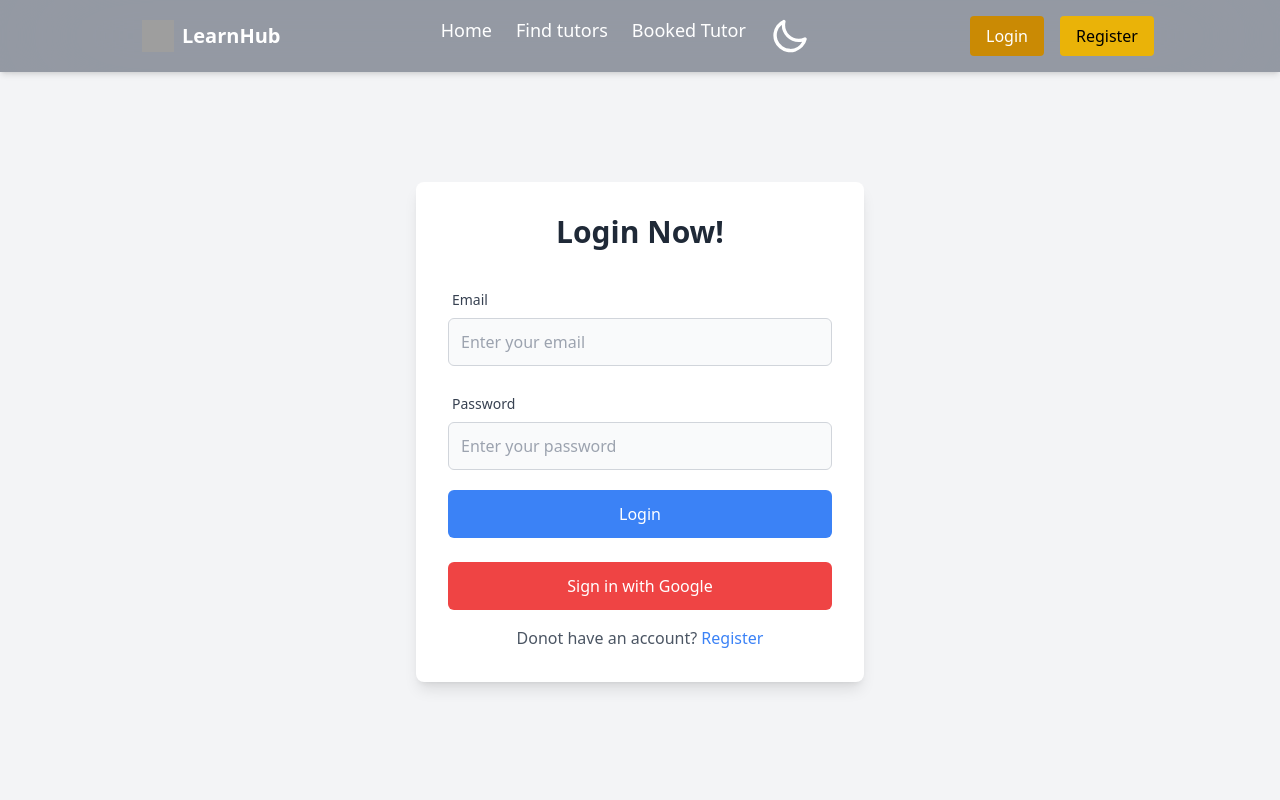
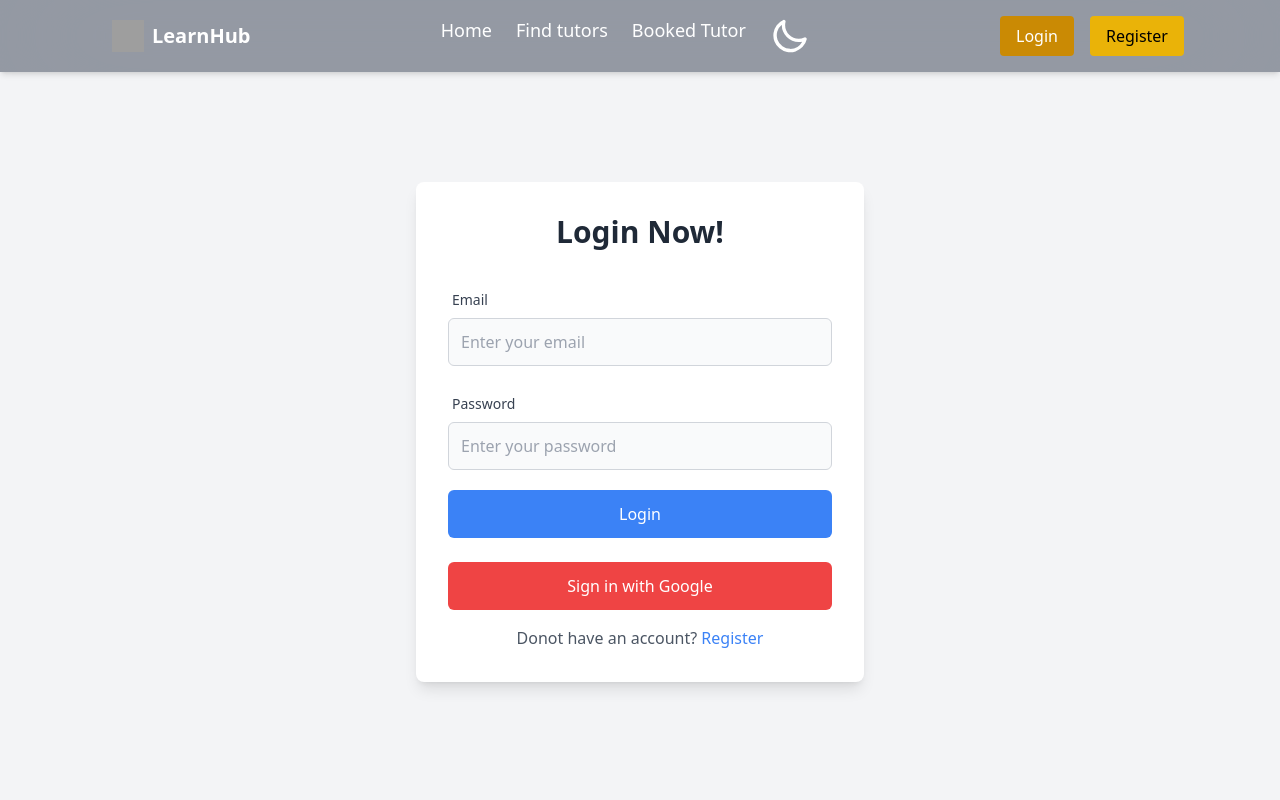
Before and after one commit to rabbi-hosen00/assignment-11-learning-language-client, a React (Vite) app: page /login in a window 1280 px wide. Shown: the top 800 px of the page. Built offline with nearby package versions, Linux system fonts and the light colour scheme; no server answers; grey boxes are pictures that could not be loaded.

Commit message:
navbar fixed

```diff
--- a/src/components/NavBar.jsx
+++ b/src/components/NavBar.jsx
@@ -36,7 +36,7 @@ const NavBar = () => {
     };
 
     return (
-        <nav className="bg-gray-500 text-white   mx-auto py-4 px-[126px] flex items-center justify-between  fixed top-0  left-0 w-full shadow-md z-50 backdrop-blur-3xl bg-gray-500/70">
+        <nav className="bg-gray-500 text-white   mx-auto py-4 px-24 flex items-center justify-between  fixed top-0  left-0 w-full shadow-md z-50 backdrop-blur-3xl bg-gray-500/70">
             {/* Left: Hamburger Menu and Logo Side by Side */}
             <div className="flex items-center space-x-4">
                 {/* Hamburger Menu Button */}
--- a/src/pages/MyTutorials.jsx
+++ b/src/pages/MyTutorials.jsx
@@ -363,7 +363,7 @@ const MyTutorials = () => {
   };
 
   return (
-    <div className="max-w-5xl mx-auto p-4 mt-16">
+    <div className="container mx-auto p-4 mt-16">
       <div className="text-center mb-6">
         <h1 className="text-3xl font-bold text-orange-500">My Tutorials</h1>
       </div>
```
